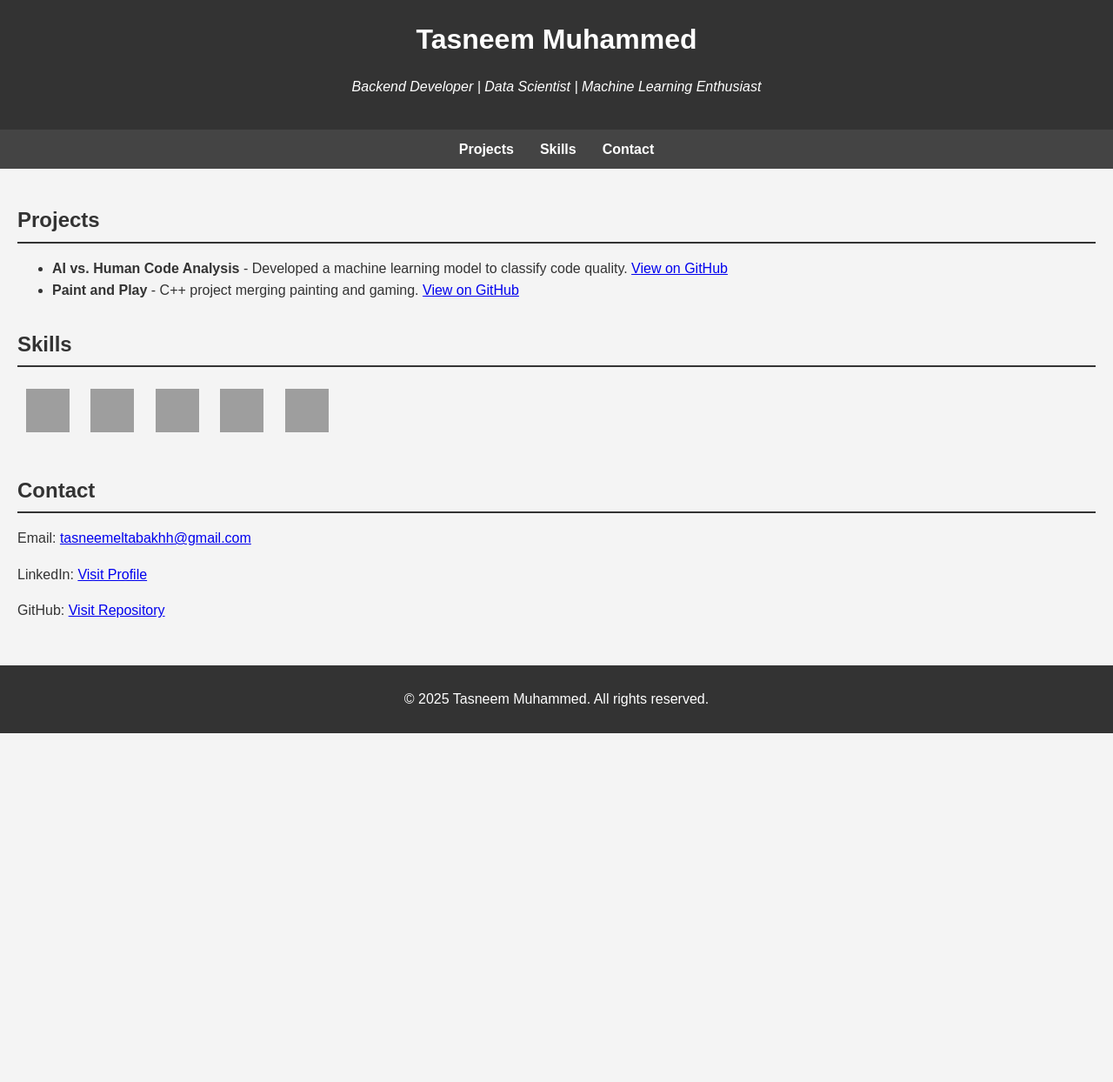
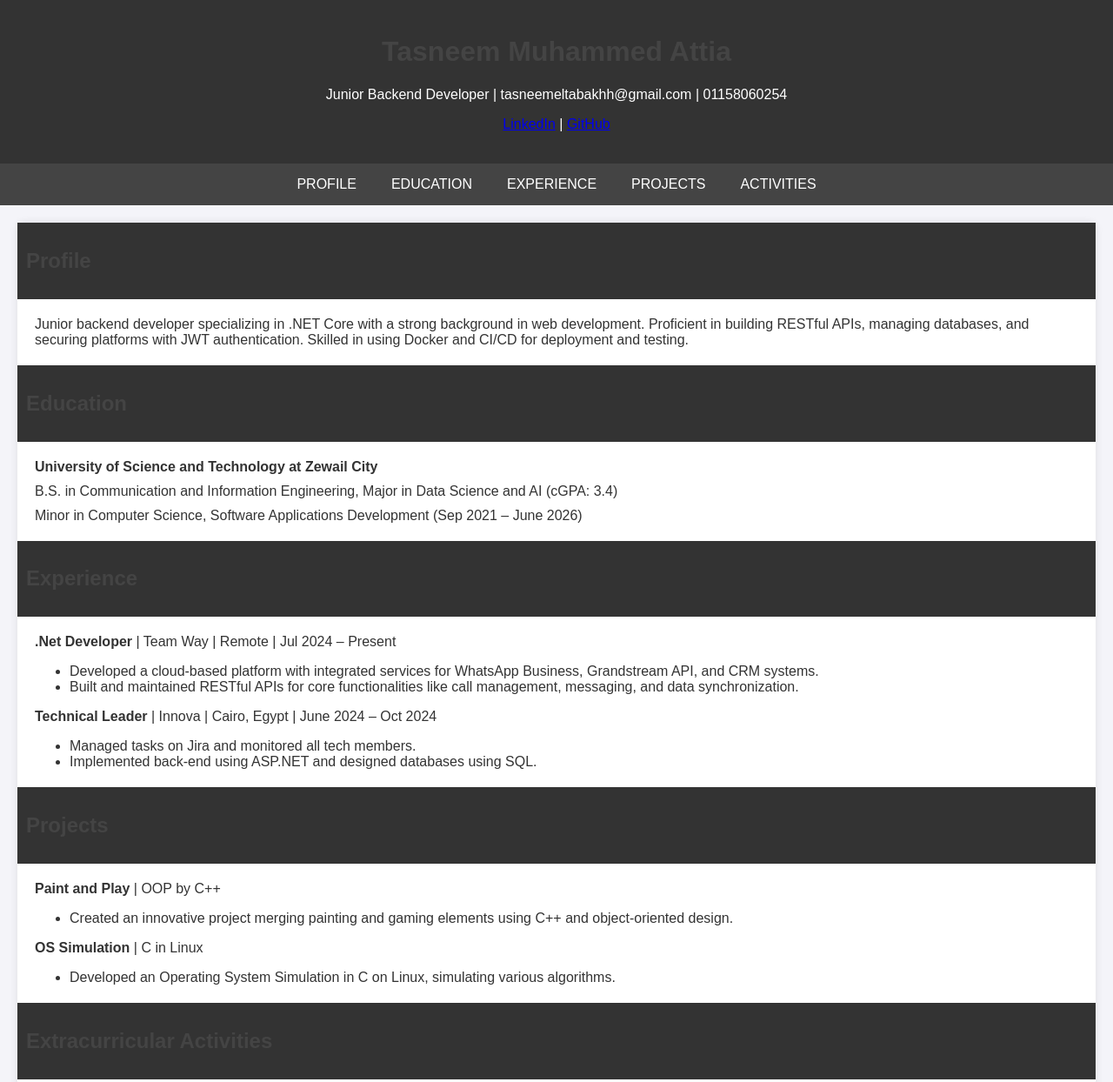
Before and after one commit to TasneemEltabakh/tasneemeltabakh.github.io, a plain HTML site: page index.html in a window 1280 px wide. Shown: the top 1244 px of the page at 87% size. Before the commit the page ends 843 px from the top, so only its background shows below. Drawn offline with Linux system fonts and the light colour scheme; grey boxes are pictures that could not be loaded.

Commit message:
Update index.html

```diff
--- a/index.html
+++ b/index.html
@@ -3,57 +3,138 @@
 <head>
     <meta charset="UTF-8">
     <meta name="viewport" content="width=device-width, initial-scale=1.0">
-  <title>Tasneem Muhammed Portfolio</title>
-  <link rel="stylesheet" href="style.css">
+    <title>Tasneem Muhammed - Portfolio</title>
+    <style>
+        body {
+            font-family: Arial, sans-serif;
+            margin: 0;
+            padding: 0;
+            background-color: #f4f4f9;
+            color: #333;
+        }
+        header {
+            background-color: #333;
+            color: #fff;
+            padding: 20px 0;
+            text-align: center;
+        }
+        nav {
+            display: flex;
+            justify-content: center;
+            background-color: #444;
+        }
+        nav a {
+            color: #fff;
+            padding: 15px 20px;
+            text-decoration: none;
+            text-transform: uppercase;
+        }
+        nav a:hover {
+            background-color: #555;
+        }
+        .container {
+            max-width: 1200px;
+            margin: 20px auto;
+            padding: 20px;
+            background-color: #fff;
+            border-radius: 8px;
+            box-shadow: 0 0 10px rgba(0, 0, 0, 0.1);
+        }
+        h1, h2 {
+            color: #444;
+        }
+        .profile, .education, .experience, .projects, .activities {
+            margin-bottom: 40px;
+        }
+        .profile p, .education p, .experience p, .projects p, .activities p {
+            margin: 0 0 10px;
+        }
+        .section-header {
+            background-color: #333;
+            color: #fff;
+            padding: 10px;
+            margin: -20px -20px 20px -20px;
+        }
+        footer {
+            text-align: center;
+            padding: 10px 0;
+            background-color: #333;
+            color: #fff;
+        }
+    </style>
 </head>
 <body>
     <header>
-    <h1>Tasneem Muhammed</h1>
-    <p>Backend Developer | Data Scientist | Machine Learning Enthusiast</p>
+        <h1>Tasneem Muhammed Attia</h1>
+        <p>Junior Backend Developer | tasneemeltabakhh@gmail.com | 01158060254</p>
+        <p><a href="https://www.linkedin.com/in/tasneem-el-tabakh-5a79b0241/" target="_blank">LinkedIn</a> | <a href="https://github.com/zwayth" target="_blank">GitHub</a></p>
     </header>
-
     <nav>
+        <a href="#profile">Profile</a>
+        <a href="#education">Education</a>
+        <a href="#experience">Experience</a>
         <a href="#projects">Projects</a>
-    <a href="#skills">Skills</a>
-    <a href="#contact">Contact</a>
+        <a href="#activities">Activities</a>
     </nav>
-
-  <main>
-    <section id="projects">
+    <div class="container">
+        <section id="profile" class="profile">
+            <div class="section-header">
+                <h2>Profile</h2>
+            </div>
+            <p>Junior backend developer specializing in .NET Core with a strong background in web development. Proficient in building RESTful APIs, managing databases, and securing platforms with JWT authentication. Skilled in using Docker and CI/CD for deployment and testing.</p>
+        </section>
+        <section id="education" class="education">
+            <div class="section-header">
+                <h2>Education</h2>
+            </div>
+            <p><strong>University of Science and Technology at Zewail City</strong></p>
+            <p>B.S. in Communication and Information Engineering, Major in Data Science and AI (cGPA: 3.4)</p>
+            <p>Minor in Computer Science, Software Applications Development (Sep 2021 – June 2026)</p>
+        </section>
+        <section id="experience" class="experience">
+            <div class="section-header">
+                <h2>Experience</h2>
+            </div>
+            <p><strong>.Net Developer</strong> | Team Way | Remote | Jul 2024 – Present</p>
+            <ul>
+                <li>Developed a cloud-based platform with integrated services for WhatsApp Business, Grandstream API, and CRM systems.</li>
+                <li>Built and maintained RESTful APIs for core functionalities like call management, messaging, and data synchronization.</li>
+            </ul>
+            <p><strong>Technical Leader</strong> | Innova | Cairo, Egypt | June 2024 – Oct 2024</p>
+            <ul>
+                <li>Managed tasks on Jira and monitored all tech members.</li>
+                <li>Implemented back-end using ASP.NET and designed databases using SQL.</li>
+            </ul>
+            <!-- Add more experiences here -->
+        </section>
+        <section id="projects" class="projects">
+            <div class="section-header">
                 <h2>Projects</h2>
+            </div>
+            <p><strong>Paint and Play</strong> | OOP by C++</p>
             <ul>
-        <li>
-          <strong>AI vs. Human Code Analysis</strong> - Developed a machine learning model to classify code quality.
-          <a href="https://github.com/TasneemEltabakh/Analyzing-U.S.-COVID-19-Data" target="_blank">View on GitHub</a>
-        </li>
-        <li>
-          <strong>Paint and Play</strong> - C++ project merging painting and gaming.
-          <a href="https://github.com/TasneemEltabakh/Paint-Play" target="_blank">View on GitHub</a>
-        </li>
+                <li>Created an innovative project merging painting and gaming elements using C++ and object-oriented design.</li>
             </ul>
+            <p><strong>OS Simulation</strong> | C in Linux</p>
+            <ul>
+                <li>Developed an Operating System Simulation in C on Linux, simulating various algorithms.</li>
+            </ul>
+            <!-- Add more projects here -->
         </section>
-
-    <section id="skills">
-      <h2>Skills</h2>
-      <div class="skills">
-        <img src="https://img.icons8.com/color/48/000000/c-sharp-logo.png" alt="C#">
-        <img src="https://img.icons8.com/color/48/000000/docker.png" alt="Docker">
-        <img src="https://img.icons8.com/color/48/000000/python.png" alt="Python">
-        <img src="https://img.icons8.com/color/48/000000/react-native.png" alt="React">
-        <img src="https://img.icons8.com/color/48/000000/microsoft-sql-server.png" alt="SQL">
+        <section id="activities" class="activities">
+            <div class="section-header">
+                <h2>Extracurricular Activities</h2>
             </div>
+            <p><strong>“Quartz” Novel Writer</strong> | Cairo International Book Fair | Sep 2021 – Present</p>
+            <p><strong>Vice Head for Organization Committee</strong> | Zewail City Science Festival | Feb 2024 – Present</p>
+            <ul>
+                <li>Assisted in planning and overseeing the festival activities.</li>
+            </ul>
+            <!-- Add more activities here -->
         </section>
-
-    <section id="contact">
-      <h2>Contact</h2>
-      <p>Email: <a href="mailto:tasneemeltabakhh@gmail.com">tasneemeltabakhh@gmail.com</a></p>
-      <p>LinkedIn: <a href="https://www.linkedin.com/in/tasneem-el-tabakh-5a79b0241/" target="_blank">Visit Profile</a></p>
-      <p>GitHub: <a href="https://github.com/TasneemEltabakh" target="_blank">Visit Repository</a></p>
-    </section>
-  </main>
-
+    </div>
     <footer>
-    <p>© 2025 Tasneem Muhammed. All rights reserved.</p>
+        <p>&copy; 2025 Tasneem Muhammed Attia. All Rights Reserved.</p>
     </footer>
 </body>
 </html>
```
Lines whose indentation alone changed are shown as unchanged.
